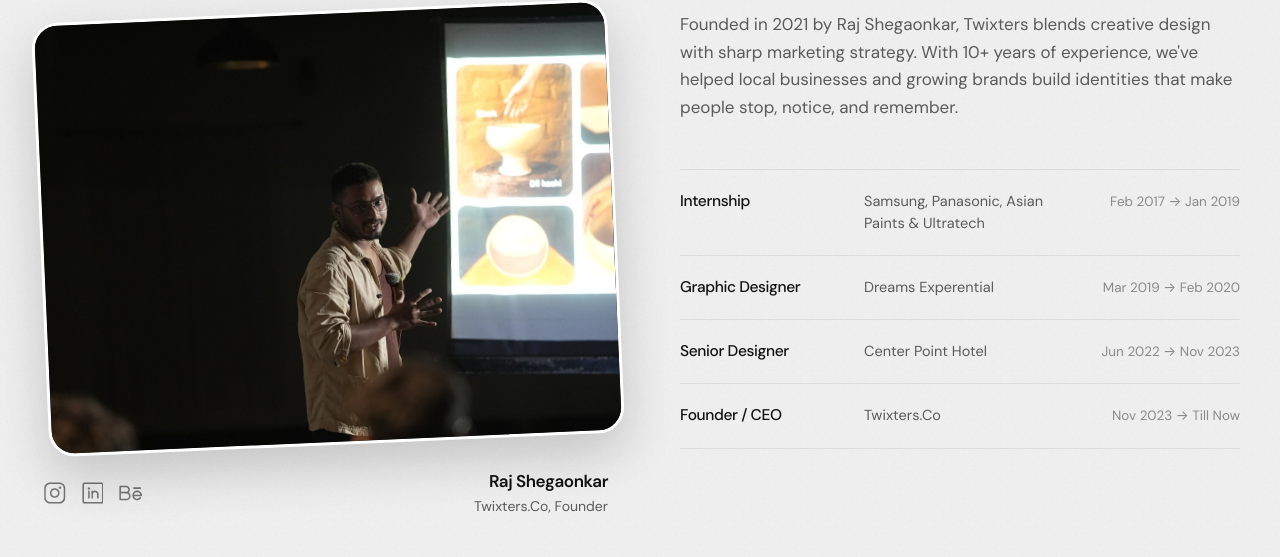
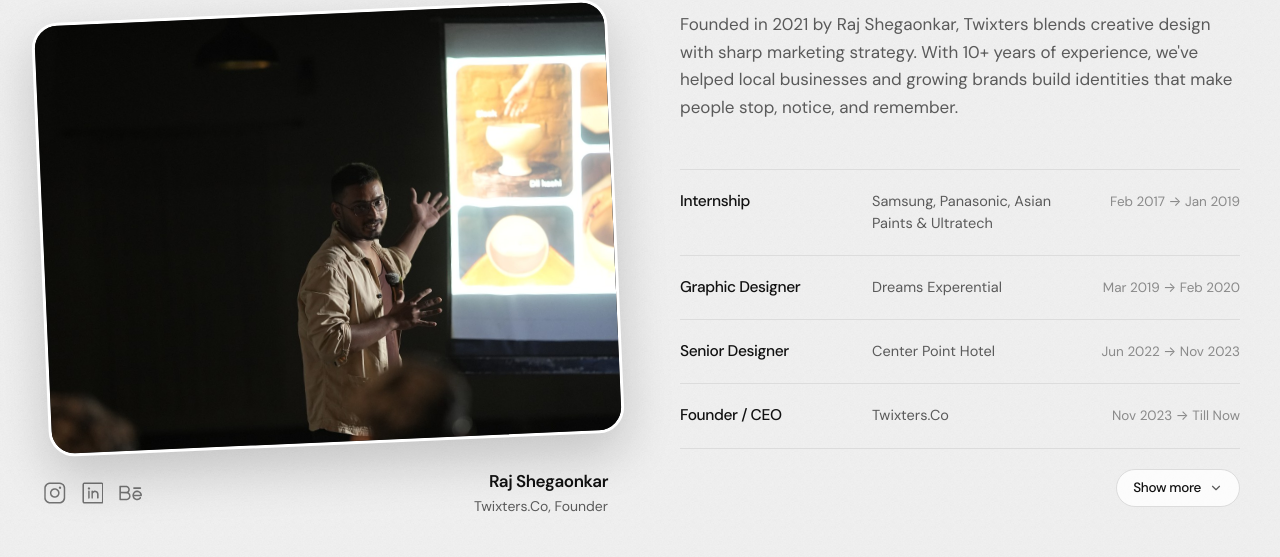
Before and after one commit to AmoghSamarth/Twixters.co, a React (Vite) app: page / in a window 1280 px wide. Shown: the part 6466-7023 px from the top of the page. Built offline with nearby package versions, Linux system fonts and the light colour scheme.

Commit message:
feat(founder): add full design journey from Image 1 with show more/less toggle

```diff
--- a/src/components/tw/founder.jsx
+++ b/src/components/tw/founder.jsx
@@ -1,3 +1,4 @@
+import { useState } from "react";
 import { founder } from "../../content/site";
 import { Eyebrow } from "./primitives";
 import { Reveal } from "./reveal";
@@ -45,6 +46,9 @@ function BehanceIcon({ className = "h-[20px] sm:h-[21.5px] w-auto" }) {
 }
 
 export function Founder() {
+  const [showAll, setShowAll] = useState(false);
+  const currentTimeline = showAll ? founder.fullTimeline || founder.timeline : founder.timeline;
+
   return (
     <section id="about" aria-labelledby="about-heading" className="px-5 py-24 sm:px-8 sm:py-32">
       <Reveal className="mx-auto max-w-[1200px]">
@@ -116,21 +120,83 @@ export function Founder() {
           </div>
 
           <ul className="mt-12">
-            {founder.timeline.map((row, i) => (
-              <Reveal
-                as="li"
-                key={row.role + row.org}
-                delay={i * 80}
-                className="border-t border-hair-soft py-5 last:border-b"
+            {currentTimeline.map((row) => (
+              <li
+                key={row.role + row.org + row.period}
+                className="border-t border-hair-soft py-5 last:border-b transition-colors duration-200"
               >
-                <div className="grid gap-1 sm:grid-cols-[minmax(0,10rem)_1fr_auto] sm:items-baseline sm:gap-6">
+                <div className="grid gap-1 sm:grid-cols-[minmax(0,10.5rem)_1fr_auto] sm:items-baseline sm:gap-6">
                   <p className="text-[15.5px] font-medium tracking-tight text-ink">{row.role}</p>
                   <p className="text-[14.5px] text-ink-muted">{row.org}</p>
                   <p className="text-[13.5px] whitespace-nowrap text-ink-faint">{row.period}</p>
                 </div>
-              </Reveal>
+              </li>
             ))}
           </ul>
+
+          {/* Additional Highlights from Image 1, revealed when expanded */}
+          {showAll && (
+            <div className="mt-8 rounded-2xl border border-hair-soft bg-[#fafafa]/80 p-5 sm:p-6 transition-all duration-300">
+              <div className="flex flex-wrap items-center justify-between gap-2 border-b border-hair-soft pb-3">
+                <div>
+                  <h4 className="text-[14.5px] font-medium tracking-tight text-ink">
+                    Additional Highlights
+                  </h4>
+                  <p className="text-[12.5px] text-ink-faint">Awards & Key Collaborations</p>
+                </div>
+                <span className="rounded-full border border-hair-soft bg-surface px-3 py-0.5 text-[12px] font-medium text-ink-muted">
+                  Featured
+                </span>
+              </div>
+
+              <div className="mt-4 grid grid-cols-2 gap-2.5 sm:grid-cols-4">
+                {founder.highlights?.map((item) => (
+                  <div
+                    key={item}
+                    className="flex items-center justify-center rounded-xl border border-hair-soft bg-surface px-3 py-3 text-center text-[13px] font-medium text-ink shadow-[0_1px_2px_rgba(0,0,0,0.02)]"
+                  >
+                    {item}
+                  </div>
+                ))}
+              </div>
+
+              {founder.stats && (
+                <p className="mt-4 text-center text-[12.5px] tracking-wide text-ink-muted">
+                  {founder.stats}
+                </p>
+              )}
+            </div>
+          )}
+
+          {/* Show more / Show less toggle button positioned right where circled in Image 2 */}
+          <div className="mt-5 flex items-center justify-between">
+            {showAll ? (
+              <span className="text-[12.5px] font-medium tracking-wide uppercase text-ink-faint">
+                2016 – 2026 · A Decade in Design
+              </span>
+            ) : (
+              <span />
+            )}
+            <button
+              type="button"
+              onClick={() => setShowAll((prev) => !prev)}
+              className="group inline-flex items-center gap-2 rounded-full border border-hair-soft bg-surface/80 px-4 py-2 text-[13.5px] font-medium tracking-tight text-ink transition-all duration-300 hover:border-hair hover:bg-surface hover:shadow-sm"
+              aria-expanded={showAll}
+            >
+              <span>{showAll ? "Show less" : "Show more"}</span>
+              <svg
+                viewBox="0 0 24 24"
+                fill="none"
+                stroke="currentColor"
+                strokeWidth={2}
+                strokeLinecap="round"
+                strokeLinejoin="round"
+                className={`size-3.5 text-ink-muted transition-transform duration-300 group-hover:text-ink ${showAll ? "rotate-180" : ""}`}
+              >
+                <path d="m6 9 6 6 6-6" />
+              </svg>
+            </button>
+          </div>
         </Reveal>
       </div>
     </section>
--- a/src/data/site.js
+++ b/src/data/site.js
@@ -186,7 +186,27 @@ export const founder = {
     { role: "Graphic Designer", org: "Dreams Experential", period: "Mar 2019 → Feb 2020" },
     { role: "Senior Designer", org: "Center Point Hotel", period: "Jun 2022 → Nov 2023" },
     { role: "Founder / CEO", org: "Twixters.Co", period: "Nov 2023 → Till Now" }
-  ]
+  ],
+  fullTimeline: [
+    { role: "Design Internship", org: "Samsung", period: "2016" },
+    { role: "Industrial Devices — Internship", org: "Panasonic", period: "2017" },
+    { role: "Design Internship", org: "Asian Paints", period: "2018" },
+    { role: "Design Internship", org: "Ultratech", period: "2019" },
+    { role: "Graphic Designer", org: "Dreams Experiential Marketing", period: "2020" },
+    { role: "Graphic Designer", org: "Friend's Events", period: "2021 – 2022" },
+    { role: "Senior Graphic Designer", org: "Centre Point Hotel", period: "2022 – 2023" },
+    { role: "Graphic Designer", org: "VIPL", period: "2023 – 2024" },
+    { role: "Founder / CEO", org: "Twixters.Co", period: "Nov 2023 → Till Now" },
+    { role: "Graphic Designer", org: "Batukbhai Jewellers", period: "2024 – 2025" },
+    { role: "Graphic Designer", org: "National Academy of Defence Production", period: "2025 – 2026 (Current)" }
+  ],
+  highlights: [
+    "India Today Awards",
+    "Xenicon Healthcare",
+    "Replay India",
+    "Indizaa Kitchen & Bar"
+  ],
+  stats: "10 years in design · 4 internships · 6 professional roles"
 };
 export const pricing = {
   eyebrow: "Pricing",
```
